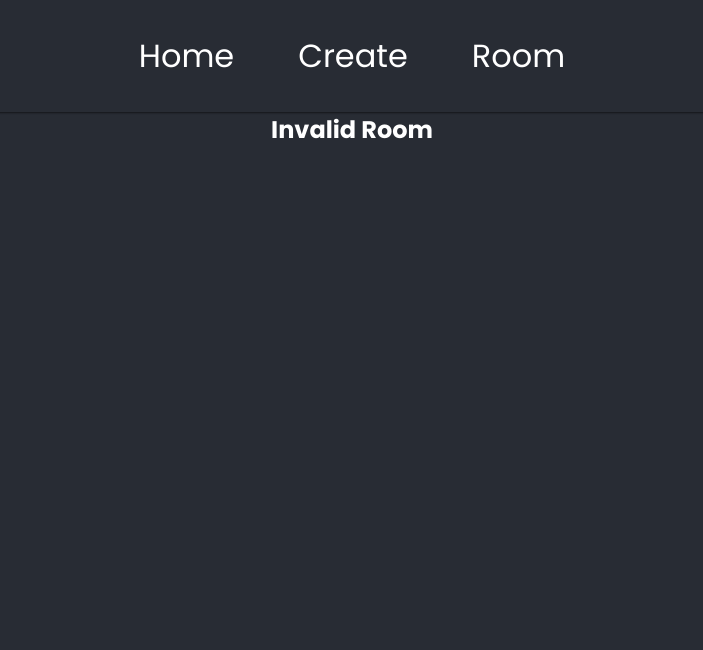
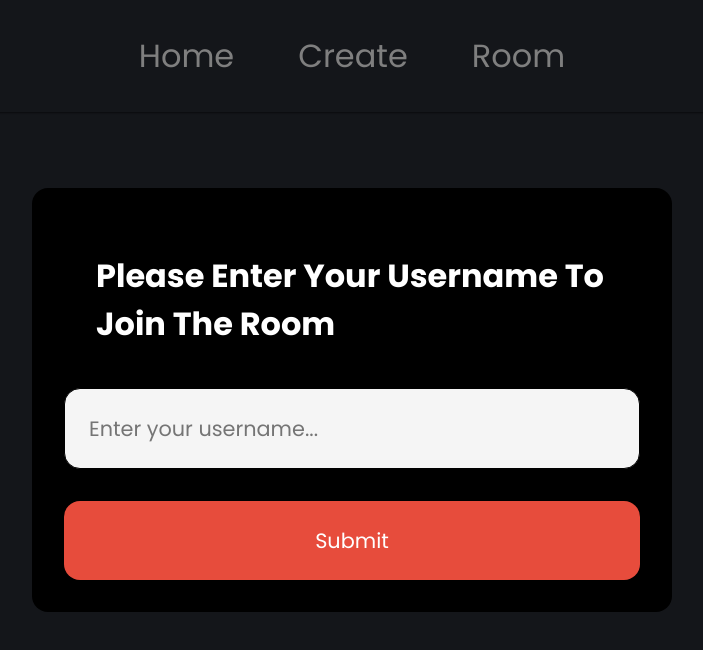
Before and after one commit to VamiqValji/AngelHacks-2021, a React (Create React App) app in the folder client/: page /room/1 in a window 1280 px wide. Shown: the top 650 px of the page, without its empty margins (288-991 px from the left). Built offline with nearby package versions, Linux system fonts and the light colour scheme.

Commit message:
Added Modal - Replacing Prompt

```diff
--- a/client/src/App.css
+++ b/client/src/App.css
@@ -127,3 +127,63 @@ button:hover {
   list-style-type: none;
   text-decoration: none;
 }
+
+/* MODAL */
+
+.modalBackground {
+  z-index: 1;
+  position: absolute;
+  transform: translate(-50%, -50%);
+  top: 50%;
+  left: 50%;
+  background: rgba(0, 0, 0, 0.5);
+  width: 100%;
+  height: 100vh;
+}
+.modalContainer {
+  z-index: 2;
+  position: absolute;
+  transform: translate(-50%, -50%);
+  top: 50%;
+  left: 50%;
+  padding: 1rem;
+  background: black;
+  border-radius: 1rem;
+  display: flex;
+  flex-direction: column;
+}
+.modalContainer h1 {
+  padding: 1.5rem;
+  margin: 1.5rem;
+  margin-bottom: 0rem;
+}
+.modalContainer input,
+.modalContainer button {
+  border-radius: 1rem;
+  padding: 1.5rem;
+  font-size: 1.3em;
+  margin: 1rem;
+}
+.modalContainer input {
+  background: whitesmoke;
+  color: black;
+  transition: 0.2s;
+  border: 0.1rem solid black;
+}
+.modalContainer input:focus,
+.modalContainer input:hover {
+  background: var(--red);
+  color: whitesmoke;
+  background: black;
+  border: 0.1rem white solid;
+}
+.modalContainer button {
+  background: var(--red);
+  transition: 0.2s;
+}
+.modalContainer button:hover {
+  background: whitesmoke;
+  color: black;
+}
+
+/* MODAL */
--- a/client/src/pages/Room.tsx
+++ b/client/src/pages/Room.tsx
@@ -31,6 +31,29 @@ const Room: React.FC<RoomProps> = ({}) => {
 
     const [isPlaying, setIsPlaying] = useState<boolean>(true);
 
+    const [userUsername, setUserUsername] = useState<String>("")
+    const inputUsernameRef = useRef<HTMLInputElement>(null);
+
+    const Modal = () => {
+
+        const submitUsername = (username:any) => {
+            console.log(username);
+            setUserUsername(username);
+        }
+
+        return (
+            <>
+                <div className="modalBackground">
+                <div className="modalContainer">
+                    <h1>Please Enter Your Username To Join The Room</h1>
+                    <input ref={inputUsernameRef} placeholder="Enter your username..." type="text"/>
+                    <button onClick={() => submitUsername(inputUsernameRef.current?.value)} >Submit</button>
+                </div>
+                </div>
+            </>
+        )
+    }
+
     useEffect(() => {
         socket = io(ENDPOINT);
         // console.log("connected", roomID);
@@ -42,7 +65,6 @@ const Room: React.FC<RoomProps> = ({}) => {
             console.log("connectRes:res.dataList.queue", res.dataList.queue)
             setQueue(res.dataList.queue);
         })
-
 
         socket.on("changeTime", data => {
             videoRef.current.seekTo(data, 'seconds')
@@ -173,7 +195,6 @@ const Room: React.FC<RoomProps> = ({}) => {
 
     const [colorBrush,setColorBrush] = useState(String);
     const [currentTime, setCurrentTime] = useState(Number)
-    const [userUsername, setUserUsername] = useState<String>("")
     //videoRef.current.seekTo(videoRef.current.getCurrentTime(), 'seconds')
 
     // while(userUsername.length <= 0) {
@@ -187,12 +208,14 @@ const Room: React.FC<RoomProps> = ({}) => {
 
     // }
 
-
+    if (userUsername.length > 0) {
         return (
-    <body>
+            <>
+                {/* <body> */}
                 <div className="room">
                 {roomData.success === true ? (
                     <div>
+                        <h1>Room Name: {roomData.roomName}</h1>
                         <SketchPicker />
                     <h1 >Current Video: <a href={currentVideo}> </a> </h1>
                     {console.log(isPlaying)}
@@ -258,12 +281,12 @@ const Room: React.FC<RoomProps> = ({}) => {
                     </div>
                 ) }
                 </div>
-        </body>
+                </>
+            )
+    } else {
+        return <Modal />
+    }
 
-    )
 }
-//<h2>Room: {roomData.roomName} </h2>
-
-
 
 export default Room;
```
Also changed, not shown: 1 other file (tests, documents, lock files or other folders). Lines whose indentation alone changed are shown as unchanged.
